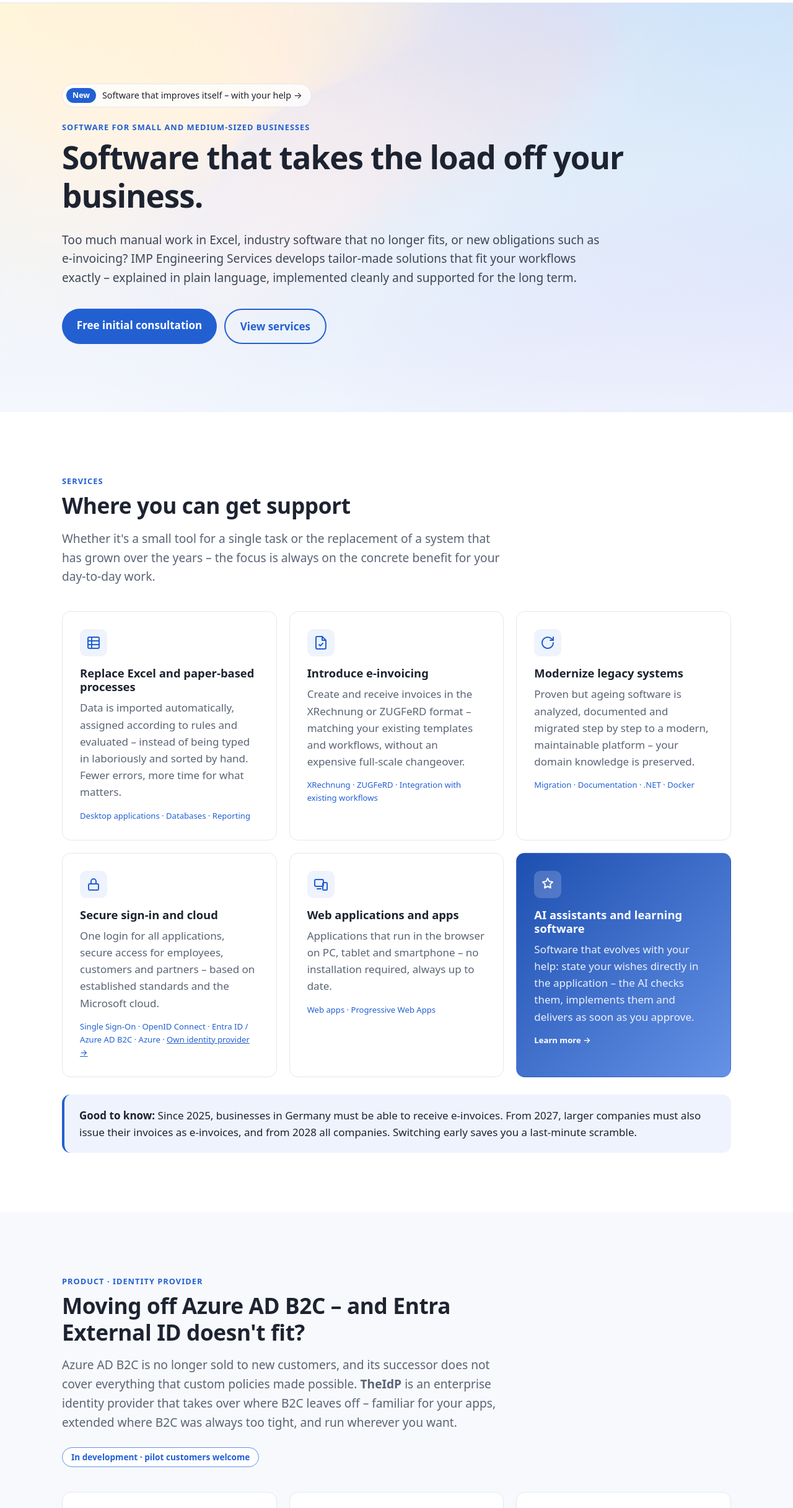
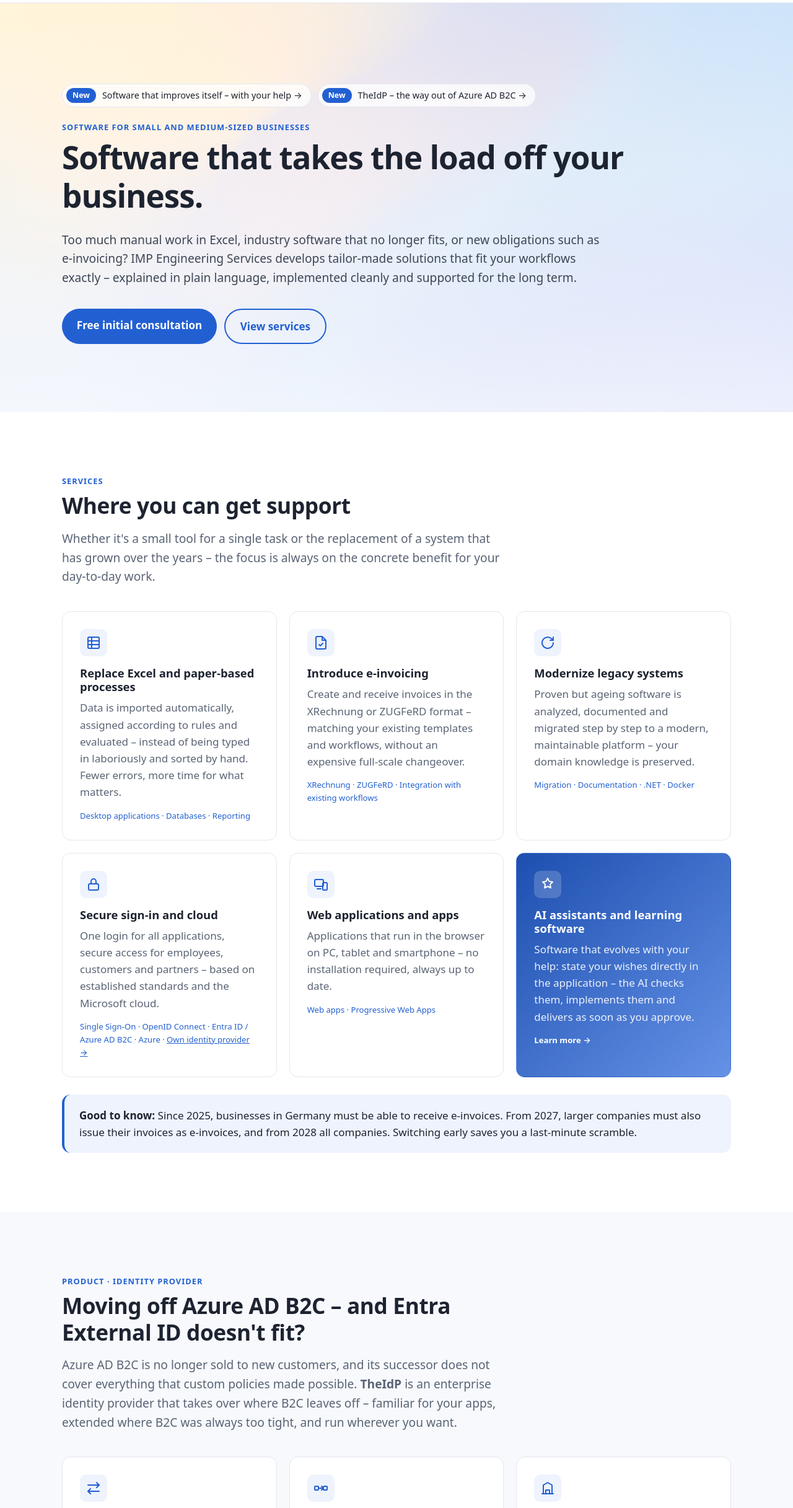
Before and after one commit to michiproep/ing-proepster-de-site, a plain HTML site: page index.html in a window 1280 px wide. Shown: the part 64-2497 px from the top of the page at 62% size. Drawn offline with Linux system fonts and the light colour scheme.

Commit message:
new-badge

```diff
--- a/assets/css/site.css
+++ b/assets/css/site.css
@@ -111,6 +111,8 @@ header {
   border-radius: 999px; background: rgba(255,255,255,.75); border: 1px solid var(--line);
   color: var(--ink); text-decoration: none; font-size: .9rem;
 }
+.pills { display: flex; flex-wrap: wrap; gap: 10px; margin-bottom: 22px; }
+.pills .pill { margin-bottom: 0; }
 .hero .eyebrow { display: block; }
 .pill b { background: var(--blue); color: #fff; border-radius: 999px; padding: 2px 10px; font-size: .78rem; }
 .pill:hover { border-color: var(--blue-light); }
@@ -210,10 +212,6 @@ section.dark .checks span { color: #b7c0d1; }
 
 /* Identity Provider */
 .idp-video video { display: block; width: 100%; height: auto; border-radius: var(--radius); background: #141a2b; box-shadow: 0 20px 50px -20px rgba(16, 24, 48, .45); }
-.status-pill {
-  display: inline-block; margin-top: 6px; padding: 4px 14px; border-radius: 999px;
-  background: #fff; border: 1px solid var(--blue-light); color: var(--blue); font-size: .85rem; font-weight: 600;
-}
 .idp-more { display: grid; gap: 40px; grid-template-columns: 1.1fr 1fr; align-items: start; margin-top: 48px; }
 @media (max-width: 860px) { .idp-more { grid-template-columns: 1fr; gap: 28px; } }
 .chat { background: #141a2b; color: #e6eaf2; }
--- a/index.html
+++ b/index.html
@@ -65,7 +65,7 @@
           "Built-in MCP server for AI assistants"
         ],
         "softwareHelp": { "@type": "CreativeWork", "url": "https://ing-proepster.de/#contact" },
-        "offers": { "@type": "Offer", "availability": "https://schema.org/PreOrder", "description": "In development – pilot customers welcome" },
+        "offers": { "@type": "Offer", "availability": "https://schema.org/PreOrder", "description": "Pilot customers welcome" },
         "author": { "@id": "https://ing-proepster.de/#organization" },
         "provider": { "@id": "https://ing-proepster.de/#organization" },
         "inLanguage": ["en", "de"]
@@ -114,7 +114,10 @@
 
   <div class="hero">
     <div class="wrap">
-      <a class="pill" href="#ai"><b>New</b> Software that improves itself – with your help →</a>
+      <div class="pills">
+        <a class="pill" href="#ai"><b>New</b> Software that improves itself – with your help →</a>
+        <a class="pill" href="#identity"><b>New</b> TheIdP – the way out of Azure AD B2C →</a>
+      </div>
       <span class="eyebrow">Software for small and medium-sized businesses</span>
       <h1>Software that takes the load off your business.</h1>
       <p class="lead">
@@ -215,7 +218,6 @@
         <p class="lead">Azure AD B2C is no longer sold to new customers, and its successor does not cover everything that
           custom policies made possible. <strong>TheIdP</strong> is an enterprise identity provider that takes over
           where B2C leaves off – familiar for your apps, extended where B2C was always too tight, and run wherever you want.</p>
-        <span class="status-pill">In development · pilot customers welcome</span>
       </div>
 
       <div class="grid">
```
Also changed, not shown: de/index.html (+5 -3 lines).
